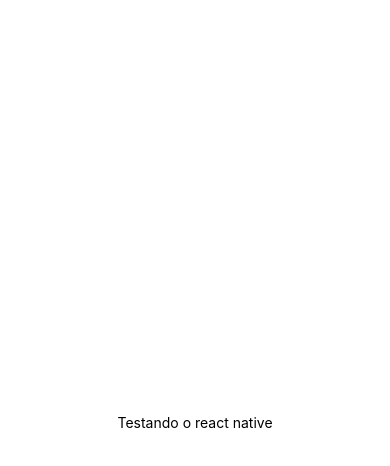
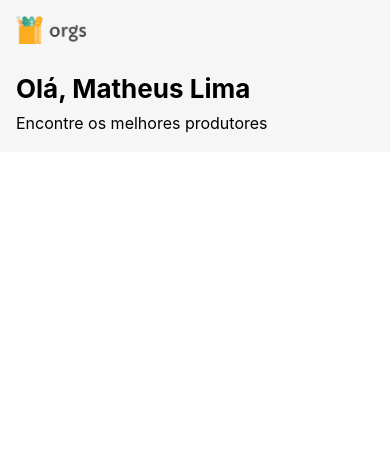
Before and after one commit to Limatrindade/orgsHooks-react-native, a React Native app: screen / in a window 390 px wide. Shown: the top 466 px of the page. Built offline with nearby package versions, Linux system fonts and the light colour scheme.

Commit message:
feat: creating mocks to make the texts dynamic

```diff
--- a/App.js
+++ b/App.js
@@ -1,20 +1,13 @@
 import { StatusBar } from 'expo-status-bar';
-import { StyleSheet, Text, View } from 'react-native';
+import { View, SafeAreaView } from 'react-native';
+
+import Home from './src/telas/Home';
 
 export default function App() {
   return (
-    <View style={styles.container}>
-      <Text>Testando o react native</Text>
+    <SafeAreaView>
+      <Home/>
       <StatusBar style="auto" />
-    </View>
+    </SafeAreaView>
   );
 }
-
-const styles = StyleSheet.create({
-  container: {
-    flex: 1,
-    backgroundColor: '#fff',
-    alignItems: 'center',
-    justifyContent: 'center',
-  },
-});
--- /dev/null
+++ b/src/mocks/topo.js
@@ -0,0 +1,6 @@
+const topo = {
+    boasVindas: "Olá Natalia",
+    legenda: "Encontre os melhores produtores",
+};
+
+export default topo;
--- a/src/telas/Home/componentes/Topo.js
+++ b/src/telas/Home/componentes/Topo.js
@@ -1,8 +1,35 @@
-import { View } from "react-native";
+import { View, Text, Image, StyleSheet } from "react-native";
+
+import logoTopo from "../../../../assets/logo.png";
 
 
 export default function Topo() {
     return (
-        <View>Tela de topo</View>
+        <View style={styles.topo}>
+          <Image source={logoTopo} style={styles.imagem} />
+          <Text style={styles.boasVindas}>Olá, Matheus Lima</Text>
+          <Text style={styles.legenda}>Encontre os melhores produtores</Text>
+        </View>
     );
 }
+
+const styles = StyleSheet.create({
+    topo: {
+        backgroundColor: "#F6F6F6",
+        padding: 16
+    },
+    imagem: {
+        width: 70,
+        height: 28
+    },
+    boasVindas: {
+        marginTop: 24,
+        fontSize: 26,
+        lineHeight: 42,
+        fontWeight: "bold"
+    },
+    legenda: {
+        fontSize: 16,
+        lineHeight: 26
+    }
+});
```
Also changed, not shown: src/mocks/produtores.js (added, +47 -0 lines).
